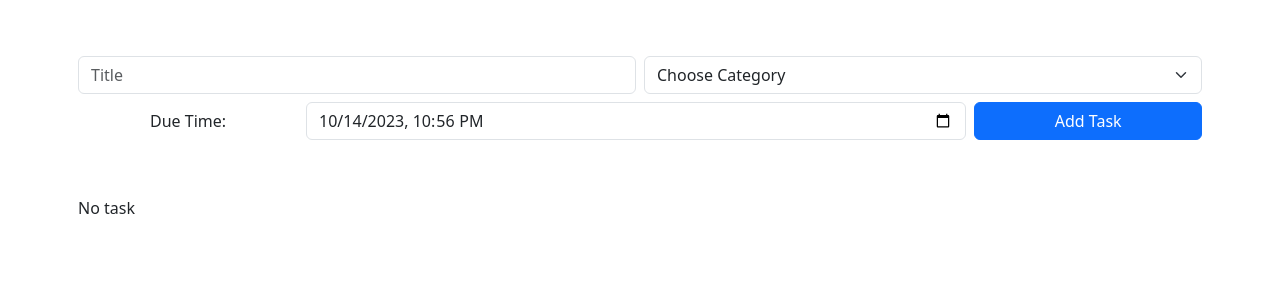
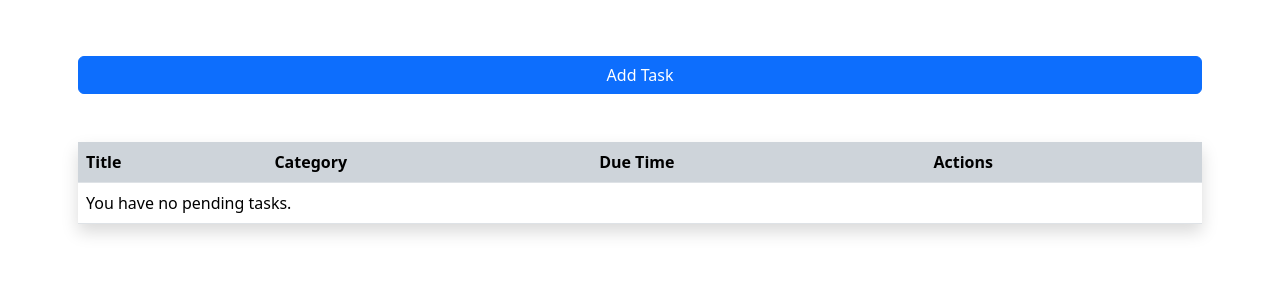
Before and after one commit to krissolui/task-manager, a React (Vite) app: page / in a window 1280 px wide. Shown: the top 300 px of the page. Built offline with nearby package versions, Linux system fonts and the light colour scheme.

Commit message:
added toggle button to hide form

```diff
--- a/src/App.tsx
+++ b/src/App.tsx
@@ -4,6 +4,7 @@ import TaskList from './components/TaskList';
 import { Task } from './interfaces/task';
 import TaskForm, { FormFields } from './components/TaskForm';
 import { useEffect, useState } from 'react';
+import { Button } from 'react-bootstrap';
 
 const isLocalStorageAvailable = (): boolean => {
 	const test = 'test' + new Date().toISOString();
@@ -25,6 +26,7 @@ const getStoredTasks = (): Task[] => {
 
 function App() {
 	const [tasks, setTasks] = useState<Task[]>(getStoredTasks);
+	const [showForm, setShowForm] = useState<boolean>(false);
 
 	useEffect(() => {
 		if (!isLocalStorageAvailable()) return;
@@ -54,10 +56,31 @@ function App() {
 		setTasks(newTasks);
 	};
 
+	const toggleShowForm = () => {
+		setShowForm(!showForm);
+	};
+
 	return (
 		<div className="container p-2 my-5">
 			<div className="row justify-content-center row-gap-5">
-				<TaskForm addTask={addTask} />
+				{showForm ? (
+					<div className="container">
+						<Button
+							className="btn-danger w-100"
+							onClick={toggleShowForm}
+						>
+							Close Form
+						</Button>
+					</div>
+				) : (
+					<div className="container">
+						<Button className="w-100" onClick={toggleShowForm}>
+							Add Task
+						</Button>
+					</div>
+				)}
+
+				{showForm && <TaskForm addTask={addTask} />}
 				<TaskList
 					tasks={tasks}
 					completeTask={completeTask}
--- a/src/components/TaskList.tsx
+++ b/src/components/TaskList.tsx
@@ -11,8 +11,6 @@ interface ITaskListProps {
 const TaskList = ({ tasks, completeTask, deleteTask }: ITaskListProps) => {
 	return (
 		<div>
-			{tasks.length === 0 && <div>No task</div>}
-			{tasks.length > 0 && (
 			<Table className="shadow">
 				<thead>
 					<tr>
@@ -23,6 +21,11 @@ const TaskList = ({ tasks, completeTask, deleteTask }: ITaskListProps) => {
 					</tr>
 				</thead>
 				<tbody>
+					{tasks.length === 0 && (
+						<tr>
+							<td colSpan={4}>You have no pending tasks.</td>
+						</tr>
+					)}
 					{tasks
 						.sort((a, b) => {
 							return (
@@ -40,7 +43,6 @@ const TaskList = ({ tasks, completeTask, deleteTask }: ITaskListProps) => {
 						))}
 				</tbody>
 			</Table>
-			)}
 		</div>
 	);
 };
```
Lines whose indentation alone changed are shown as unchanged.
